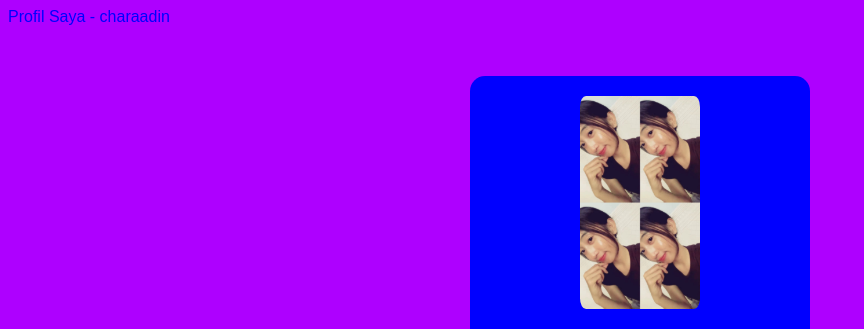
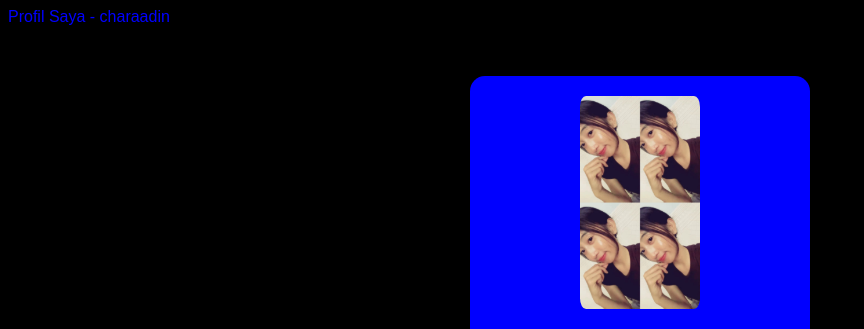
Before and after one commit to charaadin/Pelatihan-TIK, a plain HTML site: page index.html in a window 1280 px wide. Shown: the top 329 px of the page, without its empty margins (0-864 px from the left). Drawn offline with Linux system fonts and the light colour scheme; a script that the page names is missing.

Commit message:
Update style.css

```diff
--- a/style.css
+++ b/style.css
@@ -1,5 +1,5 @@
 body {
-  background-color: #ae00ff;
+  background-color: #000000;
 font-family: Arial, sans-serif;
   color: #0000ff;
 }
```
